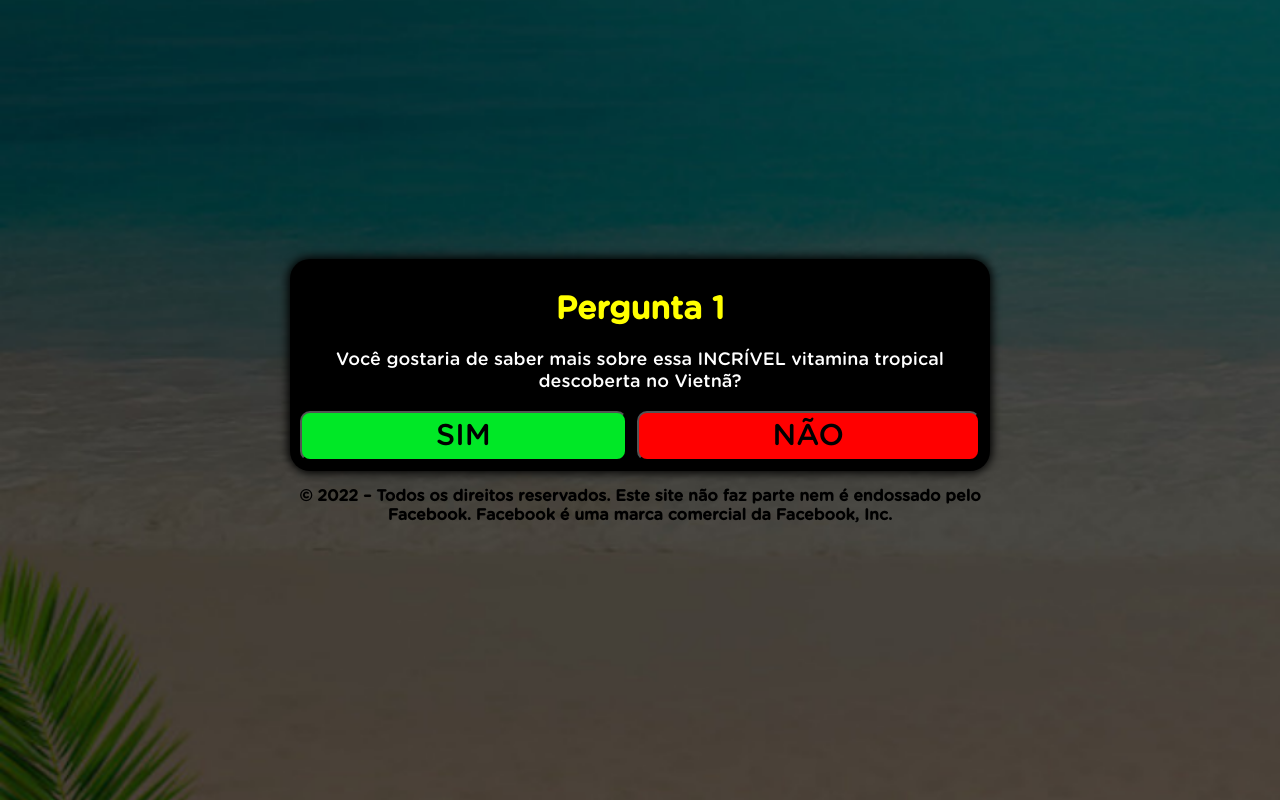
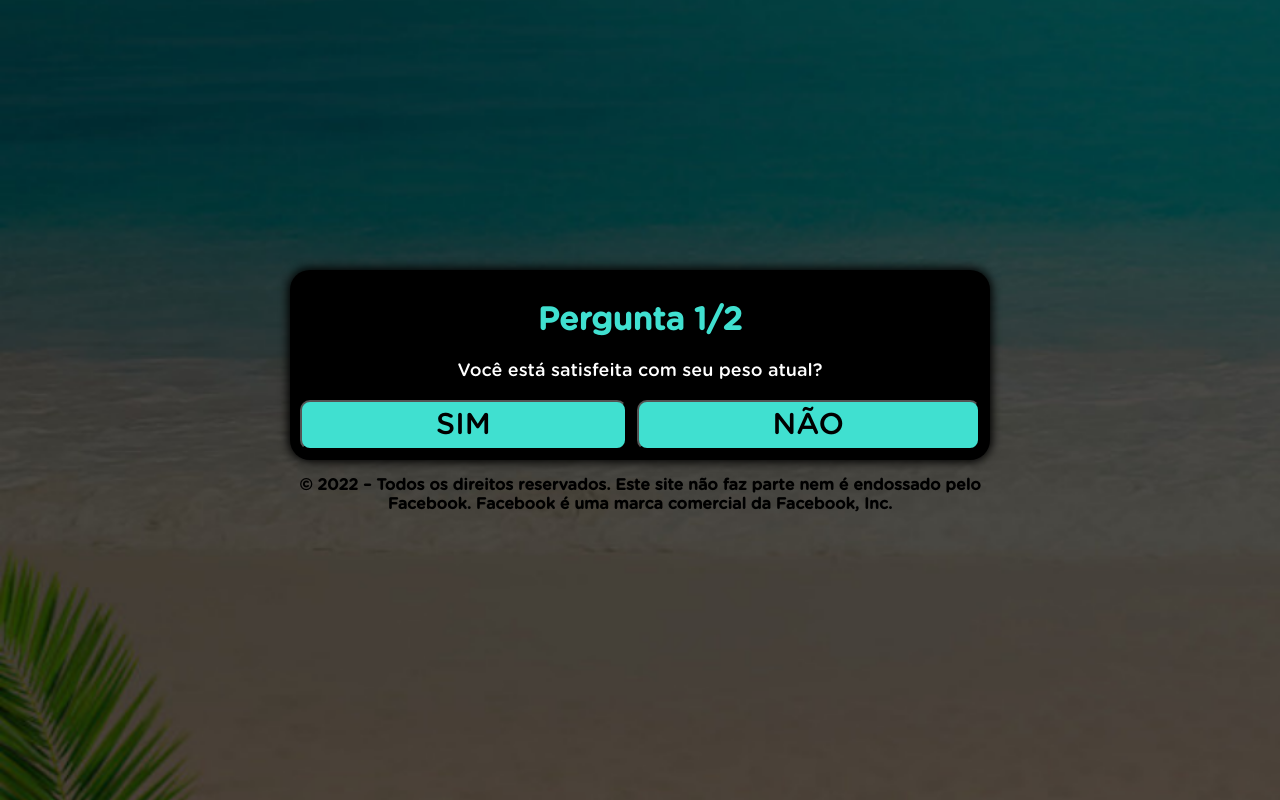
Before and after one commit to luis22lva/planovita21.fun, a plain HTML site: page qz/index.html in a window 1280 px wide. Drawn offline with Linux system fonts and the light colour scheme.

Commit message:
Add files via upload

```diff
--- a/qz/index.html
+++ b/qz/index.html
@@ -59,7 +59,7 @@
       border-radius: 10px;
       padding: 5px 10px;
       font-size: 30px;
-      background-color: #f7ce6a;
+      background-color: #40E0D0;
       outline: none;
       text-decoration: none;
       color: black;
@@ -68,7 +68,7 @@
       border-radius: 10px;
       padding: 5px 10px;
       font-size: 30px;
-      background-color: #00e826;
+      background-color: #40E0D0;
       outline: none;
       text-decoration: none;
       color: black;
@@ -77,13 +77,13 @@
       border-radius: 10px;
       padding: 5px 10px;
       font-size: 30px;
-      background-color: #ff0000;
+      background-color: #40E0D0;
       outline: none;
       text-decoration: none;
       color: black;
     }
     .black h1 {
-      color: yellow;
+      color: turquoise;
     }
     .black p {
       font-size: 18px;
@@ -98,20 +98,10 @@
 
 <div class="container">
 <div class="black">
-<div id="primeira">
+<div id="segunda">
 <div class="question">
-<h1>Pergunta 1</h1>
-<p>Você gostaria de saber mais sobre essa INCRÍVEL vitamina tropical descoberta no Vietnã?</p>
-</div>
-<div class="answer">
-<button class="btn-s" onclick="segunda()">SIM</button>
-<button class="btn-n" onclick="segunda()">NÃO</button>
-</div>
-</div>
-<div id="segunda" class="hide">
-<div class="question">
-<h1>Pergunta 2</h1>
-<p>Você promete fazer bom uso dessas informações?</p>
+<h1>Pergunta 1/2</h1>
+<p>Você está satisfeita com seu peso atual?</p>
 </div>
 <div class="answer">
 <button class="btn" onclick="terceira()">SIM</button>
@@ -120,8 +110,12 @@
 </div>
 <div id="terceira" class="hide">
 <div class="question">
-<h1>Pergunta 3</h1>
-<p>O vídeo a seguir tem um limite para pouquíssimas pessoas verem ao mesmo tempo... Você pretende ver até o fim?</p>
+<h1>Pergunta 2/2</h1>
+<p>Uma vitamina especial foi descoberta em uma ilha na costa do Vietnã, que acelera brutalmente o metabolismo fazendo o corpo queimar em apenas alguns dias.
+<br>
+<br/>
+Um vídeo curto explica melhor a receita, você quer assistir?
+ </p>
 </div>
 <div class="answer">
 <button class="btn" onclick="redirect()">SIM</button>
```
